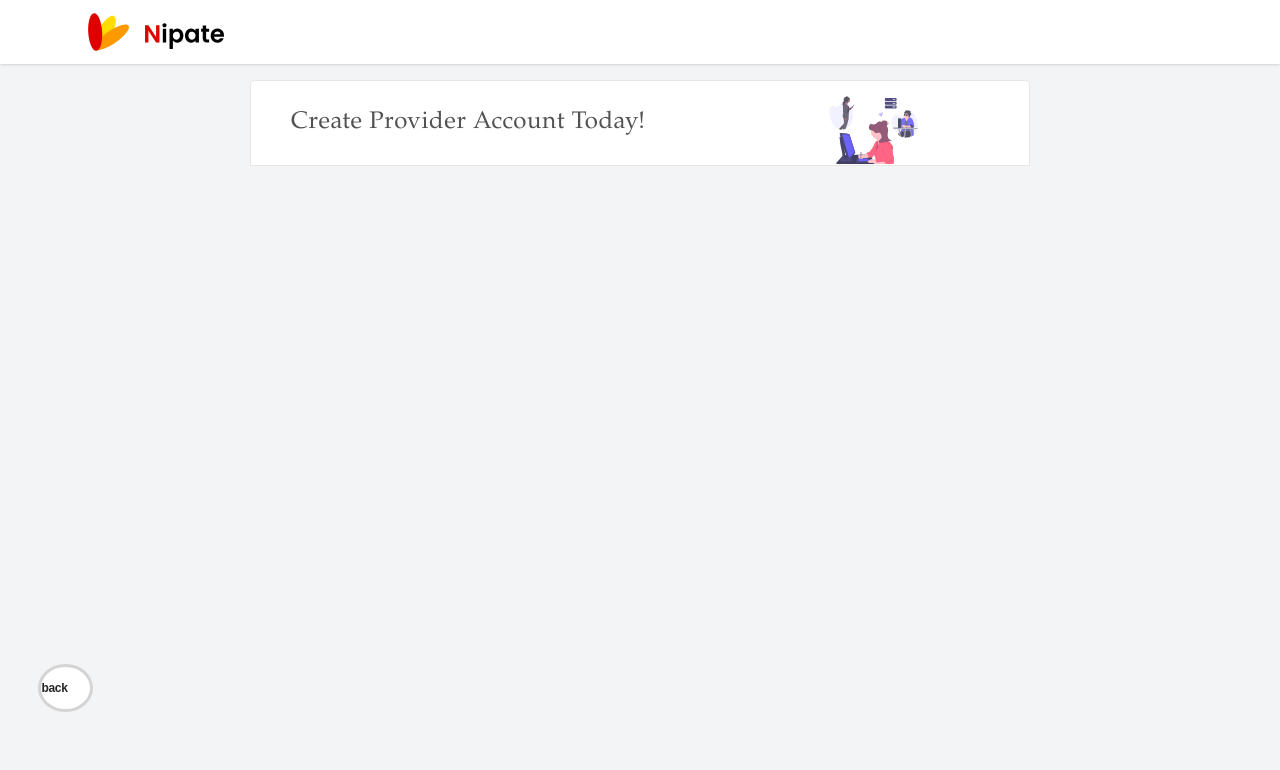
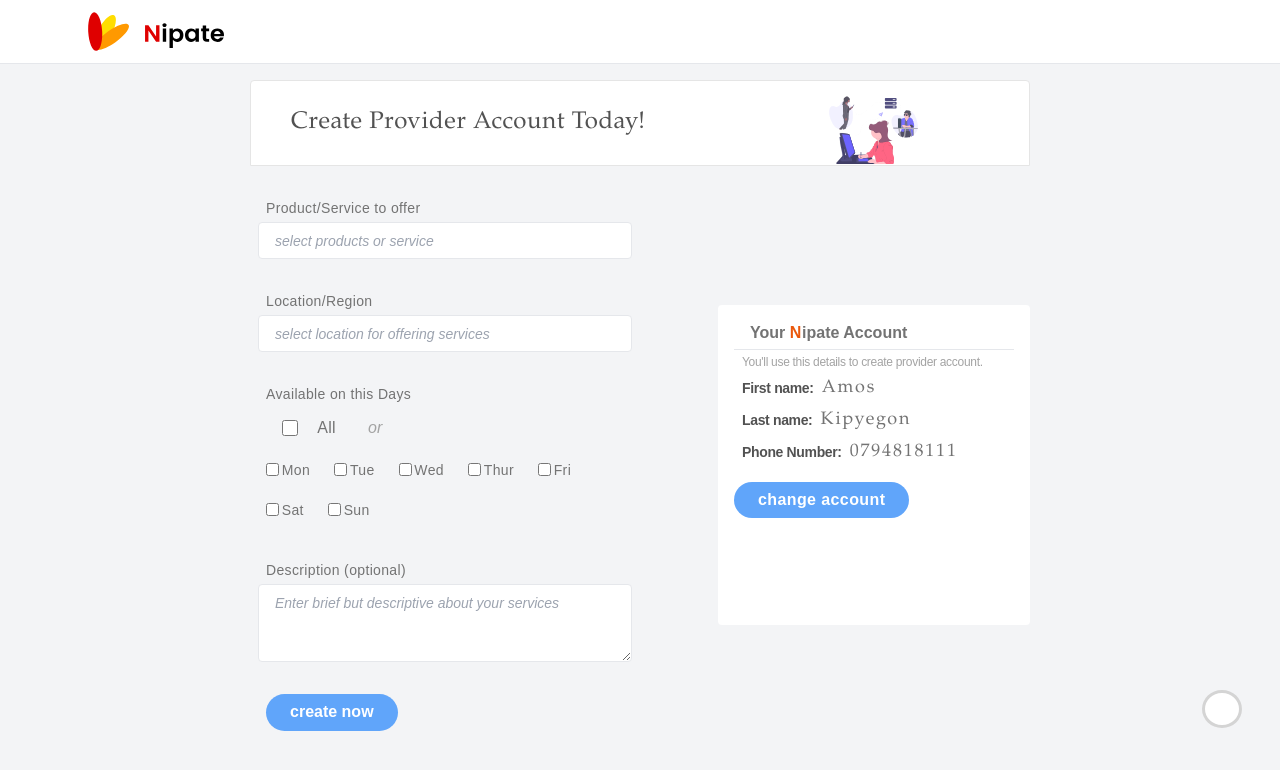
Before and after one commit to Amos-Ditto/NipateWebapp, a Nuxt app: page /auth/createprovider in a window 1280 px wide. Shown: the top 770 px of the page. Built offline with nearby package versions, Linux system fonts and the light colour scheme.

Commit message:
sparkles :sparkles: register as provider form

```diff
--- a/pages/auth/createprovider.vue
+++ b/pages/auth/createprovider.vue
@@ -1,20 +1,138 @@
+<script setup lang="ts">
+
+const selectproducts = ref<boolean>(false);
+
+const openProductSelect = ():void => {
+    selectproducts.value = true;
+};
+const closeProductSelect = (): void => {
+    selectproducts.value = false;
+}
+</script>
 <template>
-    <main class="w-full h-full p-0 m-0 bg-gray-100">
-        <div class="top-bar w-full h-[4rem] bg-white shadow flex flex-row items-center justify-between px-4 md:px-20">
+    <main class="w-full h-screen fixed top-0 m-0 bg-gray-100">
+        <div class="overflow-y-auto h-full w-full">
+            <div class="top-bar w-full h-[4rem] bg-white border-b border-gray-200 flex flex-row items-center justify-between px-4 md:px-20">
                 <div class="logo-label flex flex-row gap-4 items-center px-6 sm:px-2">
                     <img src="@/assets/img/Logo/Vector.svg" alt="img" class="h-[2.2rem] md:h-[2.4rem] hidden sm:block">
                     <img src="@/assets/img/Logo/Nipate.svg" alt="label name" class="h-[1.8rem] md:h-[2.1rem] pt-1 md:pt-2">
                 </div>
             </div>
-        <section class="w-full px-4 sm:px-2 flex justify-center py-4">
+            <section class="w-full px-4 sm:px-2 flex flex-col items-center py-4">
                 <div class="header w-full md:w-[750px] lg:w-[780px] sm:w-[600px] h-[4.5rem] sm:h-[5.4rem] bg-white border border-neutral-200 rounded-t flex items-center px-2 sm:px-6 md:px-10">
                     <h3 class="text-neutral-600 text-base sm:text-2xl tracking-wide font-thin">Create Provider Account Today!</h3>
                 </div>
-            <div class="back-btn fixed bottom-[11%] left-[3%] bg-white w-[3.4rem] h-[3rem] rounded-[50%] border-[3px] border-neutral-300 flex items-center text-left hover:bg-neutral-300">
-                <span class="text-black text-lg"><div class="i-mdi-chevron-left" /></span>
+
+                <div class="context w-full md:w-[750px] lg:w-[780px] sm:w-[600px] flex-wrap-reverse flex justify-between items-center pt-8 pb-8 gap-8 sm:gap-0">
+                    <div class="form w-full sm:w-[50%] px-2 flex flex-col gap-8">
+                        <div class="input-field w-full flex-col flex items-start gap-1 relative">
+                            <label for="product" class="text-neutral-500 text-sm tracking-wide px-2">Product/Service to offer</label>
+                            <div class="input">
+                                <input type="text" placeholder="select products or service" @focus="openProductSelect">
+                                <!-- <input type="search"> -->
+                                <div class="i-mdi-chevron-down absolute right-0 translate-x-[-150%] text-lg" :class="selectproducts && 'rotate-180'" />
+                            </div>
+                            <div class="dropdown-container w-[84%] sm:w-full absolute bottom-0 translate-y-[110%] bg-white min-h-[5rem] rounded z-20" :class="selectproducts ? 'visible opacity-100' : 'invisible opacity-0'">
+                                <div class="close-btn absolute right-0 top-0 translate-y-[25%] translate-x-[-50%] flex items-center justify-center bg-slate-200 rounded-full p-1 cursor-pointer" @click="closeProductSelect">
+                                    <div class="i-mdi-close" />
+                                </div>
+                            </div>
+                        </div>
+                        <div class="input-field w-full flex-col flex items-start gap-1">
+                            <label for="product" class="text-neutral-500 text-sm tracking-wide px-2">Location/Region</label>
+                            <div class="input">
+                                <input type="text" placeholder="select location for offering services">
+                                <div class="i-mdi-chevron-down absolute right-0 translate-x-[-150%] text-lg" />
+                            </div>
+                        </div>
+                        <div class="input-field w-full flex-col flex items-start gap-1">
+                            <label for="product" class="text-neutral-500 text-sm tracking-wide px-2">Available on this Days</label>
+                            <div class="checkboxes w-[88%] flex flex-wrap gap-x-2 gap-y-1">
+                                <div class="checkbox-option flex flex-row items-center w-full px-2 gap-6">
+                                    <label class="">
+                                        <input type="checkbox" class="w-[2rem] h-[1rem]">
+                                        <span class="text-base">All</span>
+                                    </label>
+                                    <p class="text-neutral-400 italic">or</p>
+                                </div>
+                                <label>
+                                    <input type="checkbox">
+                                    <span class="text-sm">Mon</span>
+                                </label>
+                                <label>
+                                    <input type="checkbox">
+                                    <span class="text-sm">Tue</span>
+                                </label>
+                                <label>
+                                    <input type="checkbox">
+                                    <span class="text-sm">Wed</span>
+                                </label>
+                                <label>
+                                    <input type="checkbox">
+                                    <span class="text-sm">Thur</span>
+                                </label>
+                                <label>
+                                    <input type="checkbox">
+                                    <span class="text-sm">Fri</span>
+                                </label>
+                                <label>
+                                    <input type="checkbox">
+                                    <span class="text-sm">Sat</span>
+                                </label>
+                                <label>
+                                    <input type="checkbox">
+                                    <span class="text-sm">Sun</span>
+                                </label>
+                            </div>
+                        </div>
+                        <div class="input-field w-full flex-col flex items-start gap-1">
+                            <label for="product" class="text-neutral-500 text-sm tracking-wide px-2">Description (optional)</label>
+                            <div class="input">
+                                <textarea cols="30" rows="3" placeholder="Enter brief but descriptive about your services"></textarea>
+                            </div>
+                        </div>
+                        <div class="submit-btn w-full px-2">
+                            <button class="bg-blue-400 hover:bg-blue-600 rounded-full px-6 py-1 text-white font-bold">create now</button>
+                        </div>
+                    </div>
+                    <div class="content-card w-[90%] sm:w-[40%] bg-white rounded min-h-[10rem] sm:min-h-[20rem] px-4 py-4 flex flex-col">
+                        <div class="user-title w-full text-neutral-500 font-bold text-base px-4 pb-1">
+                            <p>Your <span class="text-orange-600 tracking-wider">N</span>ipate Account</p>
+                        </div>
+                        <hr>
+                        <div class="user-data flex flex-col w-full px-2 pt-1 gap-1">
+                            <p class="text-neutral-400 tracking-tight text-xs">You'll use this details to create provider account.</p>
+                            <div class="name flex flex-row items-center gap-2 w-full">
+                                <h3 class="text-neutral-600 text-sm font-bold tracking-tight">First name:</h3>
+                                <h3 class="text-neutral-500 text-lg tracking-widest name-tag">Amos</h3>
+                            </div>
+                            <div class="name flex flex-row items-center gap-2 w-full">
+                                <h3 class="text-neutral-600 text-sm font-bold tracking-tight">Last name:</h3>
+                                <h3 class="text-neutral-500 text-lg tracking-widest name-tag">Kipyegon</h3>
+                            </div>
+                            <div class="name flex flex-row items-center gap-2 w-full">
+                                <h3 class="text-neutral-600 text-sm font-bold tracking-tight">Phone Number:</h3>
+                                <h3 class="text-neutral-500 text-lg tracking-widest name-tag">0794818111</h3>
+                            </div>
+                        </div>
+                        <div class="change-btn pt-4">
+                            <button class="bg-blue-400 hover:bg-blue-600 rounded-full px-6 py-1 text-white font-bold tracking-wide">change account</button>
+                        </div>
+                    </div>
+                </div>
+
+
+                <div class="back-btn fixed bottom-[9%] right-[3%] bg-white w-[2.5rem] h-[2.4rem] rounded-[50%] border-[3px] border-neutral-300 flex items-center justify-center hover:bg-neutral-300">
+                    <div class="i-mdi-chevron-left text-neutral-500 text-4xl" />
+                    <div class="hover-back absolute top-[-120%] px-4 py-1 bg-neutral-300 flex items-center justify-center rounded invisible opacity-0">
                         <p class="text-neutral-800 text-xs font-bold tracking-tight">back</p>
+                        <div class="arrow-d absolute bottom-0 bg-inherit w-[1rem] h-[1rem] translate-y-[50%] rotate-45 -z-10">
+
+                        </div>
+                    </div>
                 </div>
             </section>
+        </div>
     </main>
 </template>
 
@@ -32,9 +150,73 @@
     transition: background-color 300ms;
     cursor: pointer;
 }
+.hover-back {
+    transition: visibility 300ms ease, opacity 400ms;
+}
+.back-btn:hover .hover-back {
+    @apply visible opacity-100;
+}
+.input-field .input {
+    @apply relative text-neutral-500 w-[84%] sm:w-full flex items-center;
+}
+.input-field .input input {
+    @apply bg-white h-[2.3rem] w-full border border-gray-200 rounded outline-none px-4;
+    @apply placeholder:text-sm italic;
+}
+.input-field .input textarea {
+    @apply bg-white w-full border border-gray-200 rounded outline-none px-4 py-2 text-sm;
+    @apply placeholder:text-sm italic;
+}
+.input-field .dropdown-container {
+    transition: visibility 300ms ease, opacity 300ms ease;
+}
+/* .input-field:focus-within .dropdown-container {
+    @apply visible opacity-100;
+} */
+.checkboxes label {
+    @apply flex flex-row items-center text-neutral-500;
+    @apply text-sm tracking-wide hover:bg-slate-100 px-2 py-2 cursor-pointer;
+    display: grid;
+    grid-template-columns: 1em auto;
+    gap: 0.2em;
+}
+.checkbox-option label {
+    @apply flex flex-row items-center text-neutral-500;
+    @apply text-sm tracking-wide hover:bg-slate-100 px-2 py-2 cursor-pointer;
+    display: grid;
+    grid-template-columns: 1.5em auto;
+    gap: 0.8em;
+}
+/* .input-field .input:focus-within .i-mdi-chevron-down {
+    @apply rotate-180;
+} */
+.i-mdi-chevron-down {
+    transition: transform 300ms;
+}
+.name-tag {
+    font-family: "NonBreakingSpaceOverride","Hoefler Text",Garamond,"Times New Roman",serif;
+}
+.submit-btn button {
+    transition: background-color 300ms;
+}
+.dropdown-container .close-btn:hover .i-mdi-close {
+    @apply scale-125;
+    transition: transform 300ms;
+}
 @media (max-width: 600px) {
     .header {
         background-size: 30% 50%;
     }
+    .checkboxes label {
+        grid-template-columns: .8em auto;
+        gap: 0.2em;
+    }
+    .checkbox-option label {
+        @apply flex flex-row items-center text-neutral-500;
+        @apply text-sm tracking-wide hover:bg-slate-100 px-2 py-2 cursor-pointer;
+        display: grid;
+        grid-template-columns: 1.5em auto;
+        gap: 0.8em;
+    }
 }
 </style>
```
Lines whose indentation alone changed are shown as unchanged.
